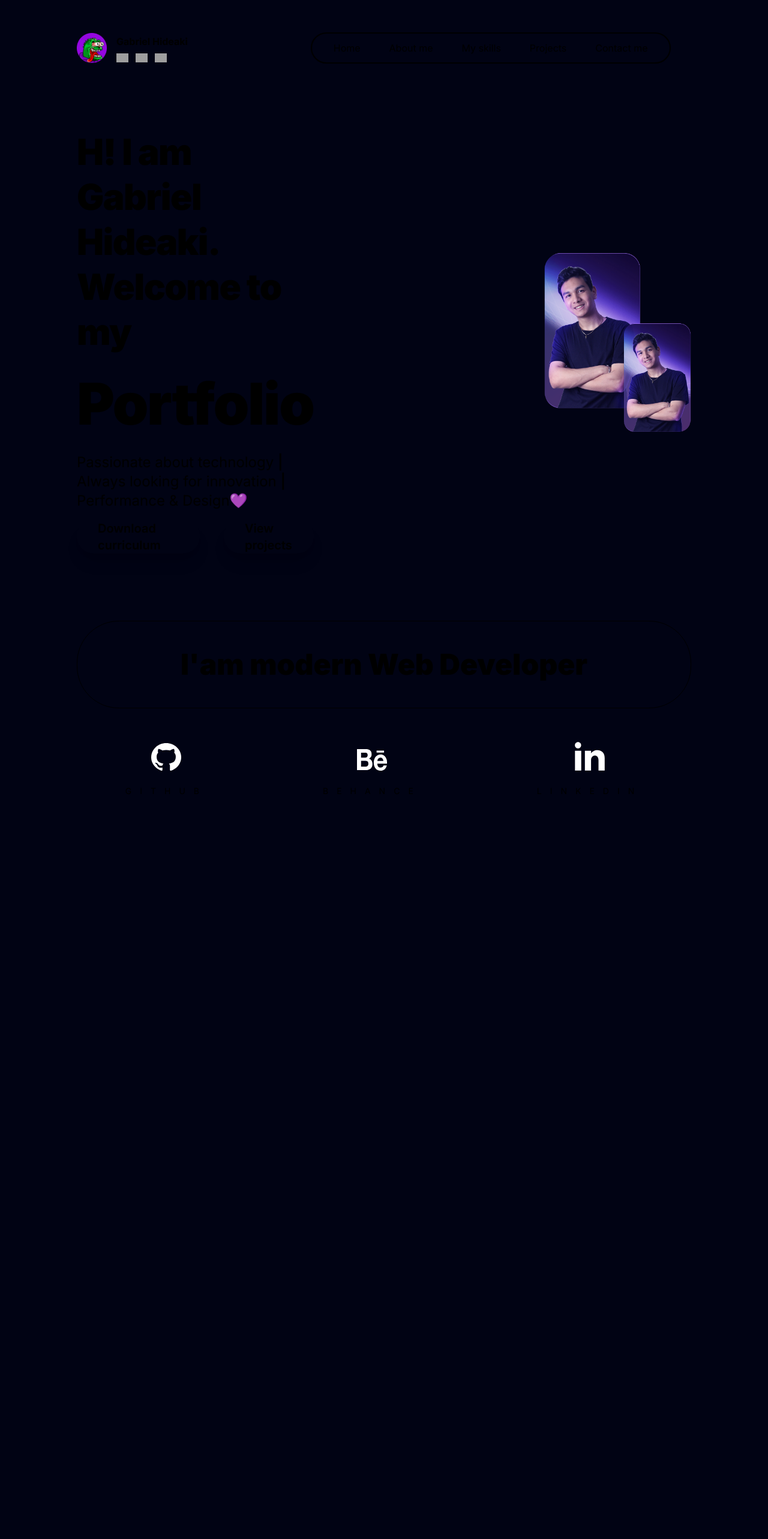
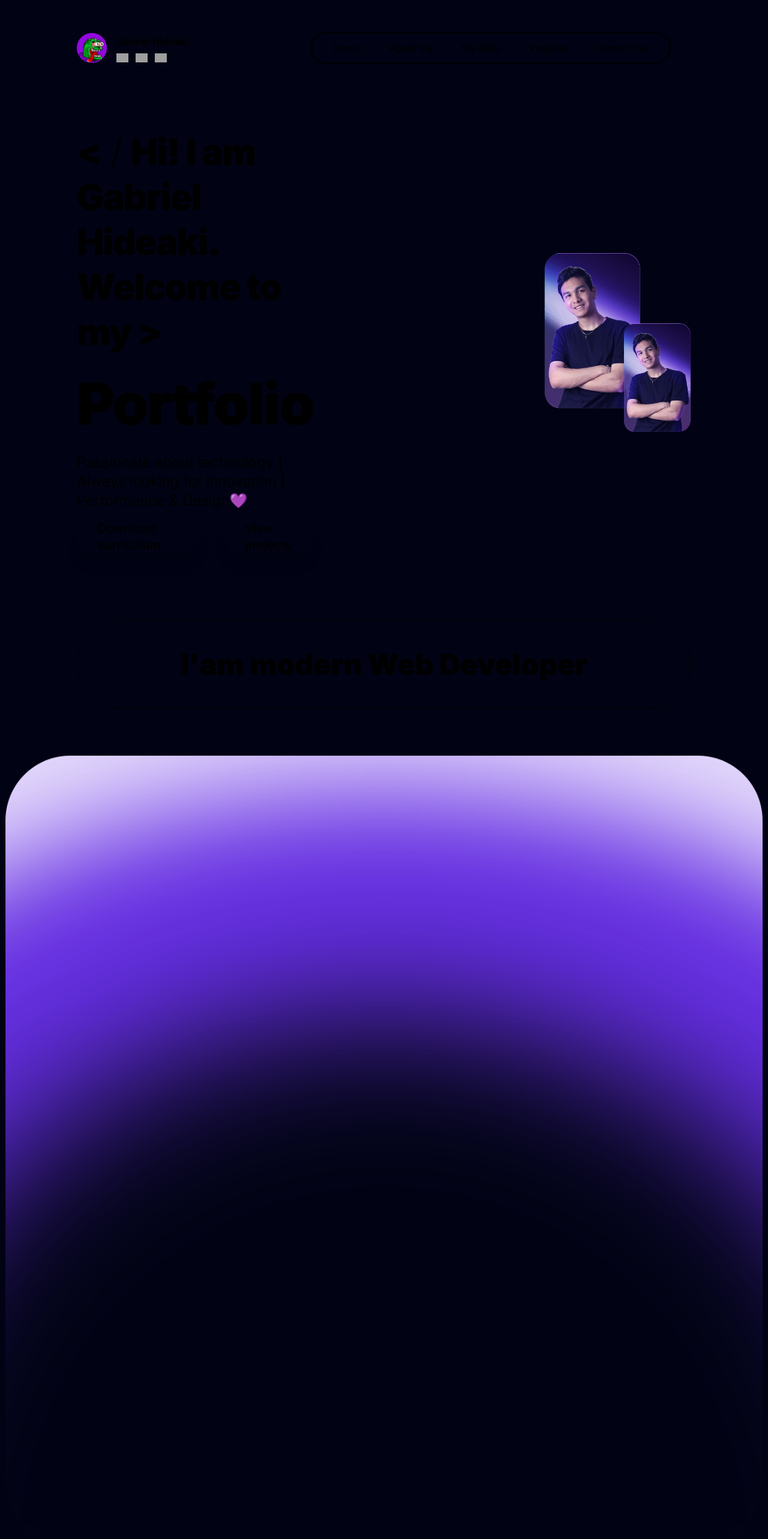
Before and after one commit to hideakigabriel/secondary-portfolio, a Next.js app: page / in a window 1280 px wide. Shown: the top 2566 px of the page at 60% size. Before the commit the page ends 1493 px from the top, so only its background shows below. Built offline with nearby package versions, Linux system fonts and the light colour scheme; grey boxes are pictures that could not be loaded.

Commit message:
Style: adding image behind the second section

```diff
--- a/src/app/page.tsx
+++ b/src/app/page.tsx
@@ -74,7 +74,7 @@
           <div className="flex justify-start items-center space-x-96">
             <div className="flex-col space-y-4">
               <h2 className="text-6xl font-black tracking-tight leading-tight text-transparent bg-clip-text bg-gradient-to-r from-gray-400 to-gray-50">
-                H! I am Gabriel Hideaki. <br /> Welcome to my{" "}
+              {"<"}<span className="text-transparent font-light bg-clip-text bg-gradient-to-r from-blue-800 to-purple-500">  / </span> Hi! I am Gabriel Hideaki. <br /> Welcome to my {">"}
               </h2>
               <h1 className="text-8xl font-black tracking-tight leading-snug text-transparent bg-clip-text bg-gradient-to-r from-blue-800 to-purple-500">
                 Portfolio
@@ -129,6 +129,13 @@
           </div>
         </section>
 
+        <div className="w-auto relative">
+          <Image
+          src={"/creating-project-gradient.png"}
+          width={1400}
+          height={1500}/>
+        </div>
+
 
       </main>
 
```
